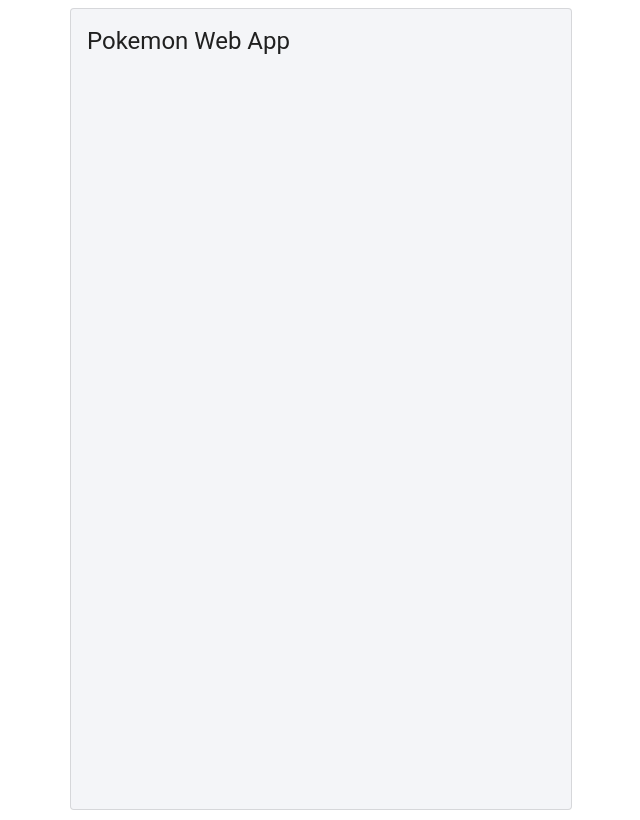
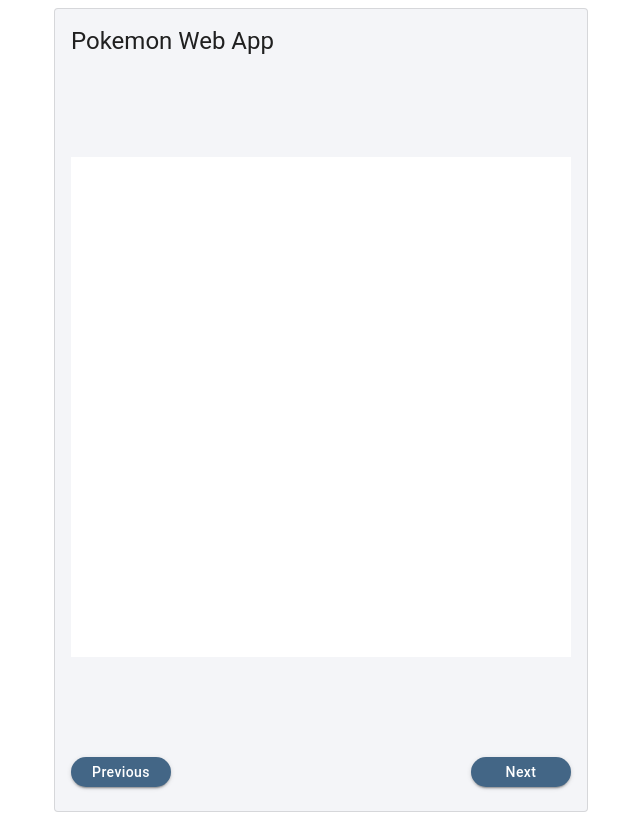
Before and after one commit to PokeJalasoft/PokeJalasoftProject, a React (Vite) app: page / in a window 1280 px wide. Shown: the whole page, without its empty margins (319-959 px from the left). Built offline with nearby package versions, Linux system fonts and the light colour scheme.

Commit message:
Buttons implementation

```diff
--- a/src/pages/Pokedex/layout.tsx
+++ b/src/pages/Pokedex/layout.tsx
@@ -1,14 +1,63 @@
+import { Button } from "@mui/material";
 import Card from "@mui/material/Card";
 import CardContent from "@mui/material/CardContent";
 import Typography from "@mui/material/Typography";
 
 export default function BasicCard() {
   return (
-    <Card variant="outlined" sx={{ minWidth: 500, minHeight: 800, backgroundColor: 'rgb(244, 245, 248)' }}>
+    <Card
+      variant="outlined"
+      sx={{
+        minWidth: 500,
+        minHeight: 800,
+        backgroundColor: "rgb(244, 245, 248)",
+        display: "flex",
+        flexDirection: "column",
+        justifyContent: "flex-end",
+      }}
+    >
       <CardContent>
         <Typography variant="h5" component="div">
           Pokemon Web App
         </Typography>
+        <div
+          style={{
+            width: 500,
+            height: 500,
+            backgroundColor: "white",
+            marginBottom: "100px",
+            marginTop: "100px",
+          }}
+        ></div>
+        <div style={{ display: "flex", justifyContent: "space-between" }}>
+          <Button
+            variant="contained"
+            style={{
+              backgroundColor: "rgb(67, 102, 134)",
+              color: "white",
+              textTransform: "none",
+              borderRadius: "50px",
+              height: "30px",
+              width: "100px",
+              marginRight: "10px",
+            }}
+          >
+            Previous
+          </Button>
+          <Button
+            variant="contained"
+            style={{
+              backgroundColor: "rgb(67, 102, 134)",
+              color: "white",
+              textTransform: "none",
+              borderRadius: "50px",
+              height: "30px",
+              width: "100px",
+            }}
+          >
+            Next
+          </Button>
+        </div>
       </CardContent>
     </Card>
   );
```
